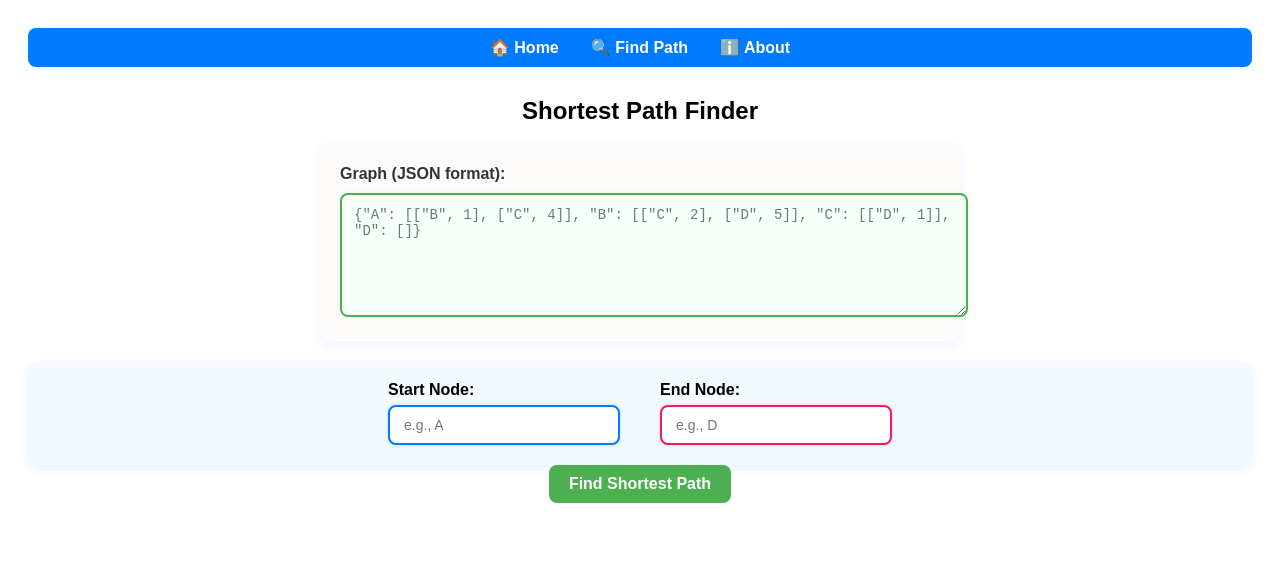
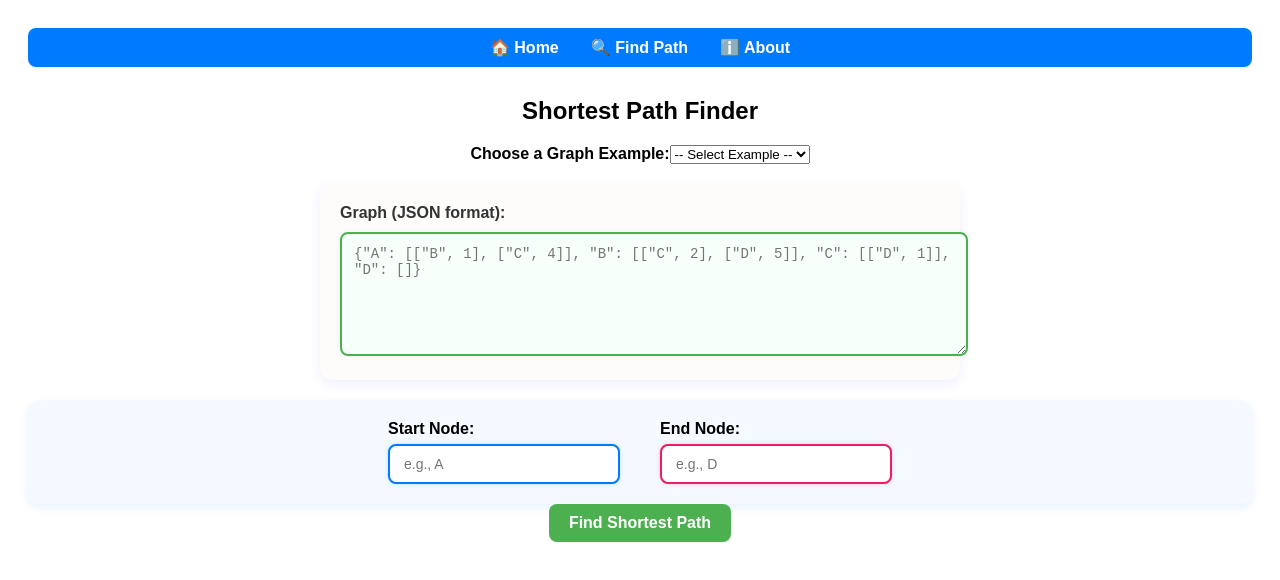
Before and after one commit to tusharshukla2004/Shortest_Path_Visualizer, a React (Vite) app in the folder Frontend/vite-project/: page /finder in a window 1280 px wide. Shown: the top 580 px of the page. Built offline with nearby package versions, Linux system fonts and the light colour scheme.

Commit message:
adding more files

```diff
--- /dev/null
+++ b/Frontend/vite-project/src/components/GraphExamples.jsx
@@ -0,0 +1,98 @@
+import React from "react";
+
+const staticExamples = [
+  {
+    name: " Directed Graph 1",
+    graph: {
+  "A": [
+    ["B", 1],
+    ["C", 4]
+  ],
+  "B": [
+    ["C", 2],
+    ["D", 5]
+  ],
+  "C": [
+    ["E", 1]
+  ],
+  "D": [
+    ["E", 2]
+  ],
+  "E": []
+}
+
+  },
+  {
+    name: "Directed Graph 2",
+    graph: {
+  "A": [
+    ["B", 1],
+    ["C", 1],
+    ["D", 1]
+  ],
+  "B": [
+    ["E", 1]
+  ],
+  "C": [
+    ["E", 1]
+  ],
+  "D": [
+    ["E", 1]
+  ],
+  "E": [
+    ["F", 1]
+  ],
+  "F": [
+    ["G", 1]
+  ],
+  "G": [
+    ["H", 1]
+  ],
+  "H": []
+}
+
+  },
+  {
+    name:"Undirected Graph",
+    graph: {
+  "A": [
+    ["B", 1],
+    ["C", 2]
+  ],
+  "B": [
+    ["A", 1],
+    ["C", 1]
+  ],
+  "C": [
+    ["A", 2],
+    ["B", 1]
+  ]
+}
+
+  }
+
+];
+
+const GraphExamples = ({ onExampleSelect }) => {
+  return (
+    <div style={{ marginBottom: "20px" }}>
+      <label htmlFor="exampleSelect"><strong>Choose a Graph Example:</strong></label>
+      <select
+        id="exampleSelect"
+        onChange={(e) => {
+          const selected = staticExamples[e.target.value];
+          if (selected) onExampleSelect(selected);
+        }}
+      >
+        <option value="">-- Select Example --</option>
+        {staticExamples.map((example, index) => (
+          <option key={index} value={index}>
+            {example.name}
+          </option>
+        ))}
+      </select>
+    </div>
+  );
+};
+
+export default GraphExamples;
--- a/Frontend/vite-project/src/components/PathFinder.jsx
+++ b/Frontend/vite-project/src/components/PathFinder.jsx
@@ -1,6 +1,7 @@
 import { useState } from 'react';
 import axios from 'axios';
 import './PathFinder.css';
+import GraphExamples from "./GraphExamples";
 import GraphInput from './GraphInput';
 import NodeSelector from './NodeSelector';
 import ResultBox from './ResultBox';
@@ -16,9 +17,31 @@ function PathFinder() {
   const [nodes, setNodes] = useState([]);
   const [edges, setEdges] = useState([]);
 
+
+
+
+
   const parseGraph = (input) => {
     const parsed = JSON.parse(input);
     return parsed;
+  };
+ const handleExampleSelect = (example) => {
+  const graph = example.graph;
+
+
+  // 1. Set GraphInput with example data
+  const graphString = JSON.stringify(graph, null, 2);
+  setGraphInput(graphString);
+
+
+  // 3. Reset start/end nodes to let NodeSelector handle manually
+  setStartNode('');
+  setEndNode('');
+
+  // 4. Reset visualization and result
+  setNodes([]);
+  setEdges([]);
+  setPathResult(null);
 };
 
  const handleSubmit = async (e) => {
@@ -41,8 +64,9 @@ function PathFinder() {
     const res = await axios.post("http://localhost:5000/shortest-path", {
   graph,
   startNode,
-      endNode,
+  endNode
 });
+
 
     const { paths, distance } = res.data;
     setPathResult({ paths, distance });
@@ -62,16 +86,28 @@ function PathFinder() {
   return (
     <div>
   <form onSubmit={handleSubmit}>
+    <div className="graph-top-container">
+      <GraphExamples onExampleSelect={handleExampleSelect} />
       <GraphInput graphInput={graphInput} setGraphInput={setGraphInput} />
-  <NodeSelector startNode={startNode} setStartNode={setStartNode} endNode={endNode} setEndNode={setEndNode} />
+    </div>
+
+    <NodeSelector
+      startNode={startNode}
+      setStartNode={setStartNode}
+      endNode={endNode}
+      setEndNode={setEndNode}
+    />
+
     <button type="submit">Find Shortest Path</button>
   </form>
 
   {pathResult && pathResult.paths && (
     <ResultBox path={pathResult.paths} distance={pathResult.distance} />
   )}
+
   {nodes.length > 0 && edges.length > 0 && <GraphVisualizer nodes={nodes} edges={edges} />}
 </div>
+
   );
 }
 
--- a/Frontend/vite-project/src/utils/layoutHelper.js
+++ b/Frontend/vite-project/src/utils/layoutHelper.js
@@ -1,13 +1,16 @@
-// src/utils/layoutHelper.js
-import dagre from 'dagre';
+import dagre from "dagre";
 
-export const getLayoutedElements = (nodes, edges, direction = 'LR') => {
-  const dagreGraph = new dagre.graphlib.Graph();
-  dagreGraph.setDefaultEdgeLabel(() => ({}));
+const dagreGraph = new dagre.graphlib.Graph();
+dagreGraph.setDefaultEdgeLabel(() => ({}));
+
+const nodeWidth = 172;
+const nodeHeight = 36;
+
+export const getLayoutedElements = (nodes, edges, direction = "LR") => {
   dagreGraph.setGraph({ rankdir: direction });
 
   nodes.forEach((node) => {
-    dagreGraph.setNode(node.id, { width: 100, height: 40 });
+    dagreGraph.setNode(node.id, { width: nodeWidth, height: nodeHeight });
   });
 
   edges.forEach((edge) => {
@@ -16,20 +19,19 @@ export const getLayoutedElements = (nodes, edges, direction = 'LR') => {
 
   dagre.layout(dagreGraph);
 
-  const isHorizontal = direction === 'LR';
+  nodes.forEach((node) => {
+    const nodeWithPosition = dagreGraph.node(node.id);
+    node.targetPosition = direction === "LR" ? "left" : "top";
+    node.sourcePosition = direction === "LR" ? "right" : "bottom";
 
-  const layoutedNodes = nodes.map((node) => {
-    const nodeWithPosition = dagreGraph.node(node.id);
-    return {
-      ...node,
-      position: {
-        x: nodeWithPosition.x,
-        y: nodeWithPosition.y,
-      },
-      sourcePosition: isHorizontal ? 'right' : 'bottom',
-      targetPosition: isHorizontal ? 'left' : 'top',
+    // Positioning with some offset to avoid overlap
+     node.position = {
+      x: nodeWithPosition.x - nodeWidth / 2,
+      y: nodeWithPosition.y - nodeHeight / 2,
     };
+
+    return node;
   });
 
-  return { nodes: layoutedNodes, edges };
+  return {nodes,edges};
 };
```
Lines whose indentation alone changed are shown as unchanged.
